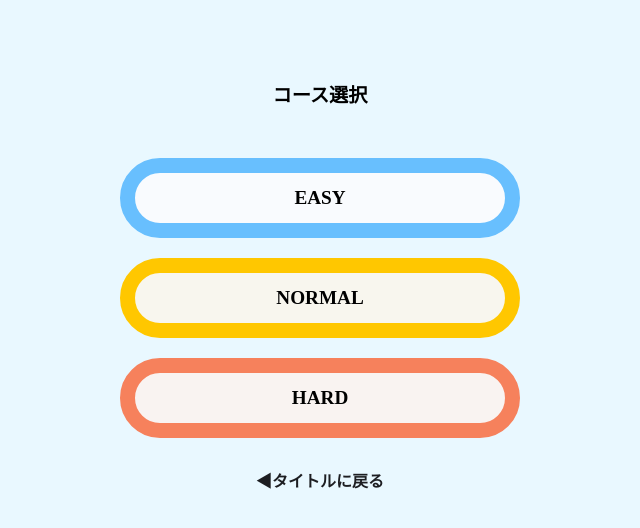
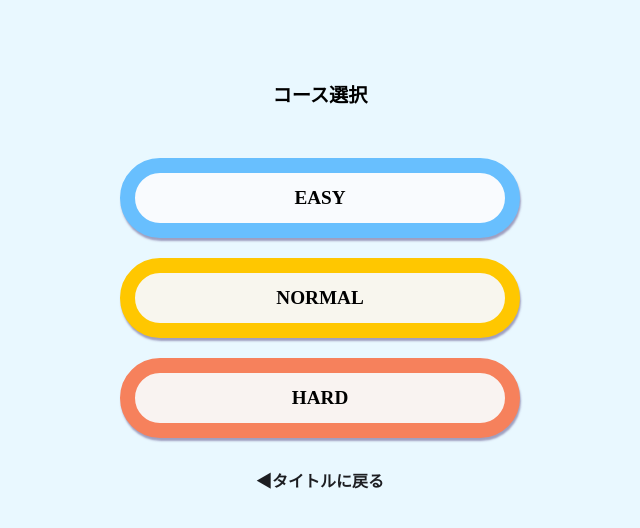
Before and after one commit to Mayu0628/hackit-vol2-smapro, a Next.js app: page /course-selection in a window 1280 px wide. Shown: the top 528 px of the page, without its empty margins (320-960 px from the left). Built offline with nearby package versions, Linux system fonts and the light colour scheme.

Commit message:
ドロップシャドウ追加

```diff
--- a/src/styles/course-selection.css
+++ b/src/styles/course-selection.css
@@ -21,6 +21,7 @@ button {
     font-size: larger;
     text-decoration: none;
     cursor: pointer;
+    box-shadow: 1px 3px 2px rgba(110, 100, 150, 0.6);
 }
 
 .title {
```
